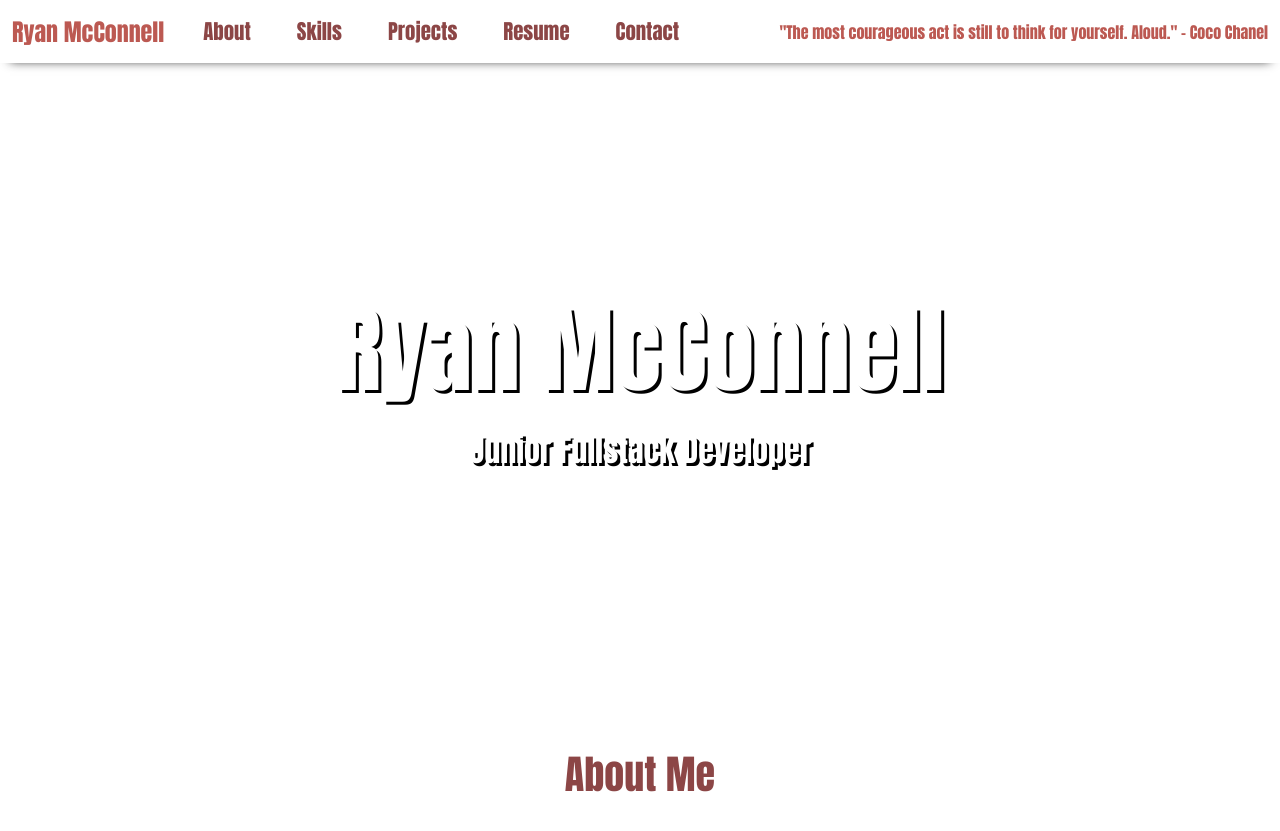
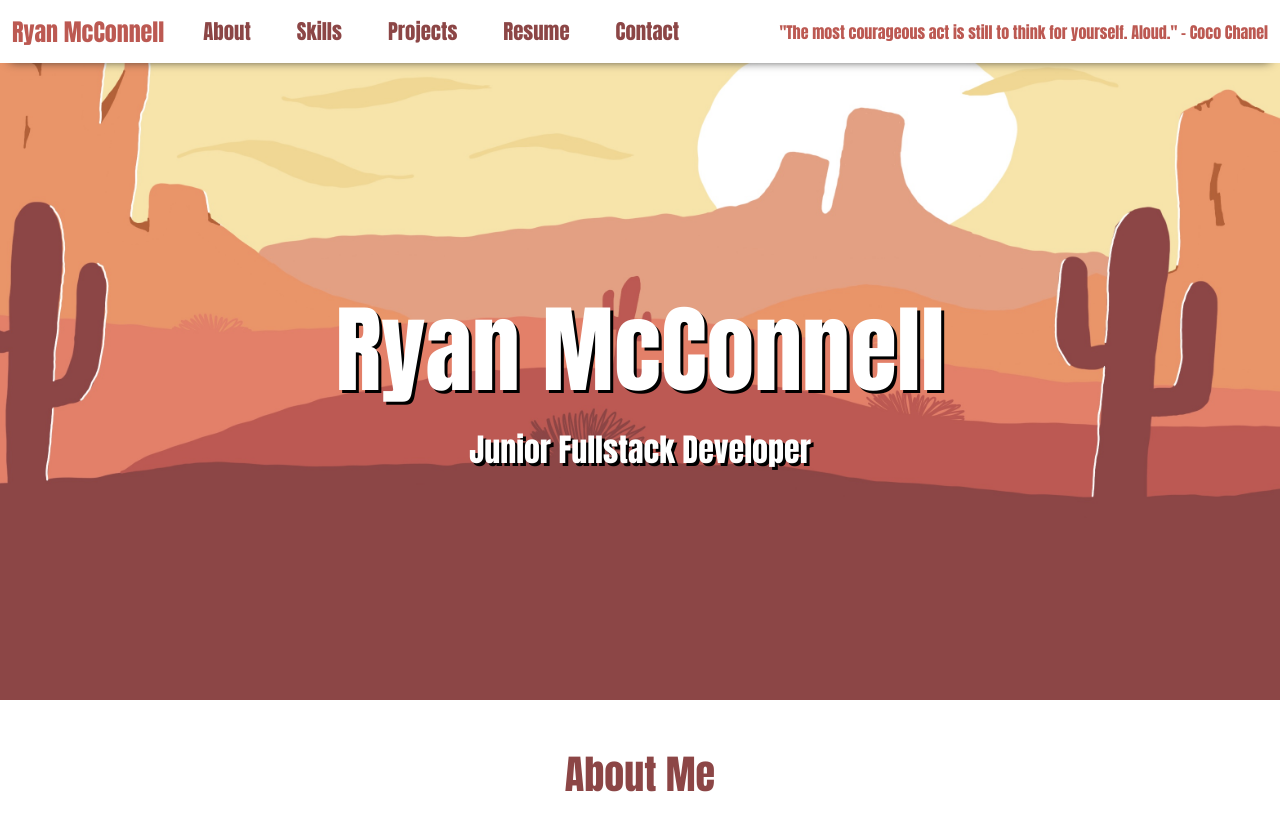
Before and after one commit to RyanMcConnell/Portfolio-1, a website: page index.html in a window 1280 px wide. Shown: the top 831 px of the page. Drawn offline with nearby package versions, Linux system fonts and the light colour scheme.

Commit message:
Heading fix v6

```diff
--- a/styles/app.css
+++ b/styles/app.css
@@ -43,7 +43,7 @@ body {
 }
 
 .heading-parallax {
-    background-image: url("/RyanPortfolio1/images/headingimage1.jpg");
+    background-image: url("/Portfolio-1/images/headingimage1.jpg");
     min-height: 700px;
 
     background-attachment: fixed;
```
